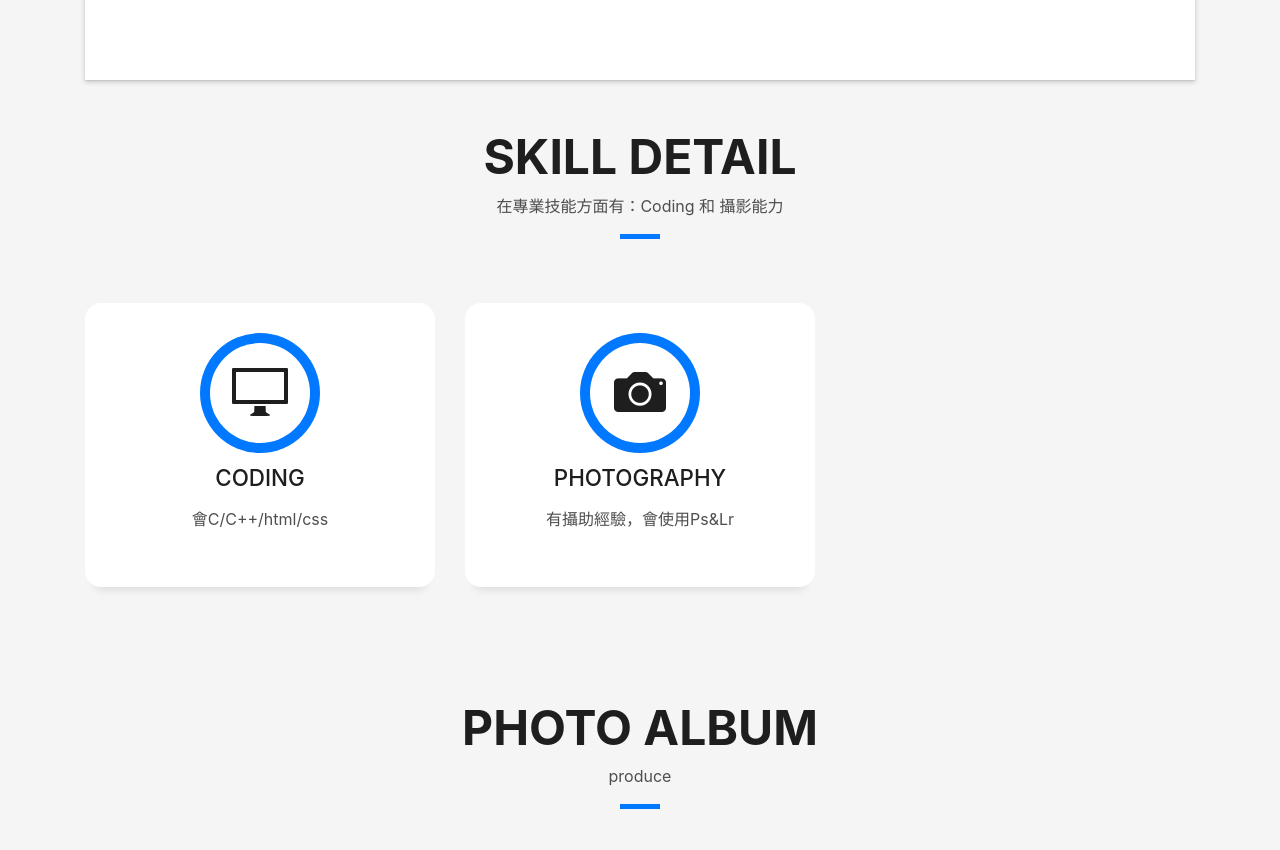
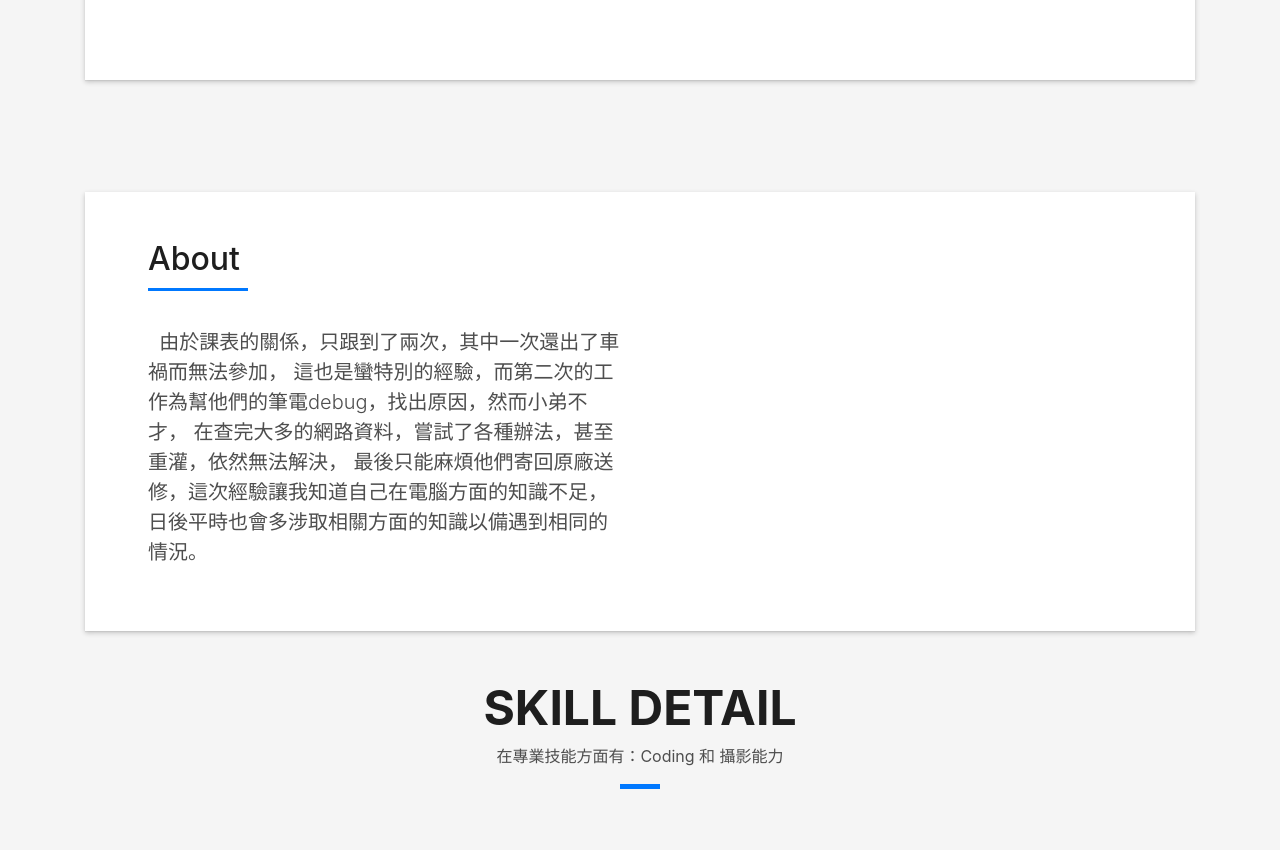
Before and after one commit to archie0129/autobiography, a plain HTML site: page index.html in a window 1280 px wide. Shown: the part 2124-2974 px from the top of the page. Drawn offline with Linux system fonts and the light colour scheme; files whose address does not match are found by name.

Commit message:
achie0129

```diff
--- a/index.html
+++ b/index.html
@@ -128,6 +128,37 @@
                     <span>&nbsp;&nbsp;I really enjoy my school life now. There are lots of friend supporting me when I get in a bad mood. Most of them are senior high. I can’t image what kind of person I would be like if I grew up without them. When I was a freshman in senior high, I started to care about my outfit, body shape or what I had said were humorous or boring. I became less confident day by day. Fortunately, I met the friends who were willing to inspire me and support me.</span><br>
                     <span>&nbsp;&nbsp;Recalling the memory, I thought that I apparently changed a lot during senior high. When I became less and less confidence, I started to make myself better. Started to do some heavy training to improve my body shape. Asking friends to learn which outfit style was more suitable for me. Sometimes I get frustrated, but I will face the problem and improve myself =. This is how I improve myself to a better person.</span><br>
                     <span>&nbsp;&nbsp;I consider family and school are the important places for us to grow up. Luckily, I have become a confident person and developed an positive attitude forward my life.</span><br>
+                  </p>
+                  <p class="lead">
+
+                  </p>
+                </div>
+              </div>
+            </div>
+          </div>
+        </div>
+      </div>
+    </div>
+  </section>
+
+  <section id="learning" class="learning-mf sect-pt4 route">
+    <div class="container">
+      <div class="row">
+        <div class="col-sm-12">
+          <div class="box-shadow-full">
+              <div class="col-md-6">
+                <div class="about-me pt-4 pt-md-0">
+                  <div class="title-box-2">
+                    <h5 class="title-left">
+                      About
+                    </h5>
+                  </div>
+                  <p class="lead">
+                    <span>&nbsp;&nbsp;由於課表的關係，只跟到了兩次，其中一次還出了車禍而無法參加，
+                      這也是蠻特別的經驗，而第二次的工作為幫他們的筆電debug，找出原因，然而小弟不才，
+                      在查完大多的網路資料，嘗試了各種辦法，甚至重灌，依然無法解決，
+                      最後只能麻煩他們寄回原廠送修，這次經驗讓我知道自己在電腦方面的知識不足，
+                      日後平時也會多涉取相關方面的知識以備遇到相同的情況。</span><br>
                   </p>
                   <p class="lead">
 
```
